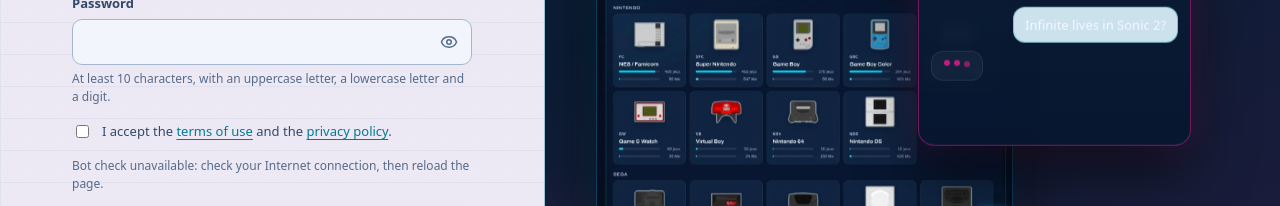
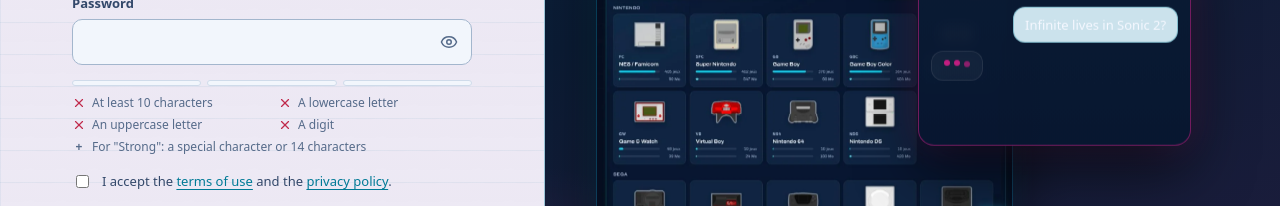
Before and after one commit to RomKade/romkade-manager, a React (Vite) app in the folder frontend/: page / in a window 1280 px wide. Both pictures are taken after typing "name@example.com", "Sample123" into the empty fields and a click on the button "Create an account". Shown: the part 426-632 px from the top of the page. Built offline with nearby package versions, Linux system fonts and the light colour scheme; no server answers; a web font is replaced by a local one.

Commit message:
Manager, inscription et nouveau mot de passe : force vérifiée pendant la saisie (Faible, Moyen, Fort), règles cochées au fur et à mesure, bouton actif seulement quand elles sont remplies

```diff
--- a/frontend/src/auth/AuthScreen.tsx
+++ b/frontend/src/auth/AuthScreen.tsx
@@ -7,6 +7,7 @@
 import { LanguageSwitcher } from "../components/TopBar";
 import { getLang, useT } from "../i18n";
 import { CaptchaBox, useCaptcha, type Captcha } from "./captcha";
+import { PasswordStrength, passwordValid } from "./password";
 import { PRIVACY_URL, supabase, TERMS_URL } from "./supabase";
 
 /**
@@ -209,8 +210,9 @@
       <Field id="auth-email" label={t("auth.email")}>
         <input id="auth-email" type="email" autoComplete="email" value={email} onChange={(e) => setEmail(e.target.value)} required />
       </Field>
-      <Field id="auth-password" label={t("auth.password")} hint={t("auth.rules")}>
+      <Field id="auth-password" label={t("auth.password")}>
         <PasswordInput id="auth-password" value={password} onChange={setPassword} autoComplete="new-password" />
+        <PasswordStrength password={password} />
       </Field>
       <label className="auth__check">
         <input type="checkbox" checked={terms} onChange={(e) => setTerms(e.target.checked)} />
@@ -219,7 +221,7 @@
       </label>
       <CaptchaBox captcha={captcha} offline={t("auth.captchaFail")} />
       <Notice error={s.error} />
-      <button type="submit" className="button button--primary auth__submit" disabled={s.busy || !captcha.token}>
+      <button type="submit" className="button button--primary auth__submit" disabled={s.busy || !captcha.token || !passwordValid(password)}>
         {s.busy ? <span className="auth-spin" aria-hidden /> : t("auth.signup.submit")}
       </button>
       <div className="auth__links">
@@ -310,12 +312,13 @@
       <h1 id="auth-title" className="auth__title">{t("auth.reset.title")}</h1>
       <p className="auth__muted">{t("auth.verify.sub", { email })}</p>
       <CodeInput value={code} onChange={setCode} />
-      <Field id="auth-password" label={t("auth.newPassword")} hint={t("auth.rules")}>
+      <Field id="auth-password" label={t("auth.newPassword")}>
         <PasswordInput id="auth-password" value={password} onChange={setPassword} autoComplete="new-password" />
+        <PasswordStrength password={password} />
       </Field>
       <CaptchaBox captcha={captcha} offline={t("auth.captchaFail")} />
       <Notice error={s.error} />
-      <button type="submit" className="button button--primary auth__submit" disabled={s.busy || code.length !== 6 || !captcha.token}>
+      <button type="submit" className="button button--primary auth__submit" disabled={s.busy || code.length !== 6 || !captcha.token || !passwordValid(password)}>
         {s.busy ? <span className="auth-spin" aria-hidden /> : t("auth.reset.submit")}
       </button>
       <div className="auth__links">
--- /dev/null
+++ b/frontend/src/auth/password.tsx
@@ -0,0 +1,54 @@
+import { Check, X } from "lucide-react";
+
+import { useT } from "../i18n";
+
+/**
+ * Force du mot de passe, vérifiée pendant la saisie. Règles obligatoires = celles de Supabase Auth
+ * (10 caractères, minuscule, majuscule, chiffre) ; « Fort » demande en plus un caractère spécial ou 14 caractères.
+ */
+export const PASSWORD_RULES = [
+  { key: "length", test: (p: string) => p.length >= 10 },
+  { key: "lower", test: (p: string) => /[a-z]/.test(p) },
+  { key: "upper", test: (p: string) => /[A-Z]/.test(p) },
+  { key: "digit", test: (p: string) => /[0-9]/.test(p) },
+] as const;
+
+export type Strength = "empty" | "weak" | "medium" | "strong";
+
+export function passwordStrength(p: string): Strength {
+  if (!p) return "empty";
+  if (!PASSWORD_RULES.every((r) => r.test(p))) return "weak";
+  return /[^A-Za-z0-9]/.test(p) || p.length >= 14 ? "strong" : "medium";
+}
+
+export const passwordValid = (p: string) => PASSWORD_RULES.every((r) => r.test(p));
+
+export function PasswordStrength({ password }: { password: string }) {
+  const t = useT();
+  const level = passwordStrength(password);
+  const filled = { empty: 0, weak: 1, medium: 2, strong: 3 }[level];
+  return (
+    <div className={`pw-strength pw-strength--${level}`} aria-live="polite">
+      <div className="pw-strength__bar" aria-hidden>
+        {[0, 1, 2].map((i) => <span key={i} className={i < filled ? "is-on" : ""} />)}
+      </div>
+      {level !== "empty" && <p className="pw-strength__label">{t("auth.strength.label")} : <strong>{t(`auth.strength.${level}`)}</strong></p>}
+      <ul className="pw-strength__rules">
+        {PASSWORD_RULES.map((r) => {
+          const ok = r.test(password);
+          return (
+            <li key={r.key} className={ok ? "is-ok" : ""}>
+              {ok ? <Check size={14} aria-hidden /> : <X size={14} aria-hidden />}
+              <span>{t(`auth.rule.${r.key}`)}</span>
+              <span className="visually-hidden">{ok ? t("auth.rule.ok") : t("auth.rule.missing")}</span>
+            </li>
+          );
+        })}
+        <li className={`pw-strength__bonus ${level === "strong" ? "is-ok" : ""}`}>
+          {level === "strong" ? <Check size={14} aria-hidden /> : <span className="pw-strength__plus" aria-hidden>+</span>}
+          <span>{t("auth.rule.bonus")}</span>
+        </li>
+      </ul>
+    </div>
+  );
+}
--- a/frontend/src/i18n/locales/auth.ts
+++ b/frontend/src/i18n/locales/auth.ts
@@ -39,6 +39,17 @@
     "mfa.title": "Double authentification",
     "mfa.sub": "Saisis le code à 6 chiffres affiché par ton application d'authentification.",
     "loading": "Connexion à ROMKADE…",
+    "strength.label": "Sécurité",
+    "strength.weak": "Faible",
+    "strength.medium": "Moyen",
+    "strength.strong": "Fort",
+    "rule.length": "10 caractères minimum",
+    "rule.lower": "Une lettre minuscule",
+    "rule.upper": "Une lettre majuscule",
+    "rule.digit": "Un chiffre",
+    "rule.bonus": "Pour « Fort » : un caractère spécial ou 14 caractères",
+    "rule.ok": "respecté",
+    "rule.missing": "manquant",
     "captchaFail": "Vérification anti-robot impossible : vérifie ta connexion Internet, puis recharge la page.",
     "offline": "Impossible de joindre ROMKADE : vérifie ta connexion Internet.",
     "signout": "Se déconnecter",
@@ -111,6 +122,17 @@
     "mfa.title": "Two-factor authentication",
     "mfa.sub": "Enter the 6-digit code shown by your authenticator app.",
     "loading": "Connecting to ROMKADE…",
+    "strength.label": "Strength",
+    "strength.weak": "Weak",
+    "strength.medium": "Medium",
+    "strength.strong": "Strong",
+    "rule.length": "At least 10 characters",
+    "rule.lower": "A lowercase letter",
+    "rule.upper": "An uppercase letter",
+    "rule.digit": "A digit",
+    "rule.bonus": "For \"Strong\": a special character or 14 characters",
+    "rule.ok": "met",
+    "rule.missing": "missing",
     "captchaFail": "Bot check unavailable: check your Internet connection, then reload the page.",
     "offline": "Can't reach ROMKADE: check your Internet connection.",
     "signout": "Sign out",
@@ -183,6 +205,17 @@
     "mfa.title": "Verificación en dos pasos",
     "mfa.sub": "Introduce el código de 6 cifras de tu aplicación de autenticación.",
     "loading": "Conectando con ROMKADE…",
+    "strength.label": "Seguridad",
+    "strength.weak": "Débil",
+    "strength.medium": "Media",
+    "strength.strong": "Fuerte",
+    "rule.length": "Mínimo 10 caracteres",
+    "rule.lower": "Una letra minúscula",
+    "rule.upper": "Una letra mayúscula",
+    "rule.digit": "Un número",
+    "rule.bonus": "Para «Fuerte»: un carácter especial o 14 caracteres",
+    "rule.ok": "cumplido",
+    "rule.missing": "falta",
     "captchaFail": "Verificación anti-robot imposible: comprueba tu conexión a Internet y recarga la página.",
     "offline": "No se puede contactar con ROMKADE: comprueba tu conexión a Internet.",
     "signout": "Cerrar sesión",
--- a/frontend/src/styles/auth.css
+++ b/frontend/src/styles/auth.css
@@ -153,3 +153,22 @@
 /* Vérification anti-robot (Cloudflare Turnstile) */
 .auth__captcha { margin-top: 16px; min-height: 0; }
 .auth__captcha > div:empty { display: none; }
+
+/* Force du mot de passe (inscription, nouveau mot de passe) */
+.pw-strength { margin-top: 10px; }
+.pw-strength__bar { display: grid; grid-template-columns: repeat(3, 1fr); gap: 6px; }
+.pw-strength__bar span { height: 6px; border-radius: 99px; background: var(--panel-2); border: 1px solid var(--line); transition: background 220ms var(--ease), box-shadow 220ms var(--ease); }
+.pw-strength--weak .pw-strength__bar .is-on { background: var(--err); border-color: var(--err); box-shadow: 0 0 10px color-mix(in srgb, var(--err) 50%, transparent); }
+.pw-strength--medium .pw-strength__bar .is-on { background: var(--warn); border-color: var(--warn); box-shadow: 0 0 10px color-mix(in srgb, var(--warn) 50%, transparent); }
+.pw-strength--strong .pw-strength__bar .is-on { background: var(--live); border-color: var(--live); box-shadow: 0 0 10px color-mix(in srgb, var(--live) 55%, transparent); }
+.pw-strength__label { margin: 8px 0 0; font-size: var(--fs-xs); color: var(--ink-2); }
+.pw-strength--weak .pw-strength__label strong { color: var(--err); }
+.pw-strength--medium .pw-strength__label strong { color: var(--warn); }
+.pw-strength--strong .pw-strength__label strong { color: var(--live); }
+.pw-strength__rules { list-style: none; margin: 8px 0 0; padding: 0; display: grid; grid-template-columns: 1fr 1fr; gap: 4px 12px; }
+.pw-strength__rules li { display: flex; align-items: center; gap: 6px; font-size: var(--fs-xs); color: var(--ink-3); transition: color 180ms; }
+.pw-strength__rules li svg { flex: none; color: var(--err); }
+.pw-strength__rules li.is-ok { color: var(--ink-2); }
+.pw-strength__rules li.is-ok svg { color: var(--live); }
+.pw-strength__rules .pw-strength__bonus { grid-column: 1 / -1; }
+.pw-strength__plus { width: 14px; text-align: center; font-weight: 800; color: var(--ink-3); }
```
Also changed, not shown: 1 other file (tests, documents, lock files or other folders).
